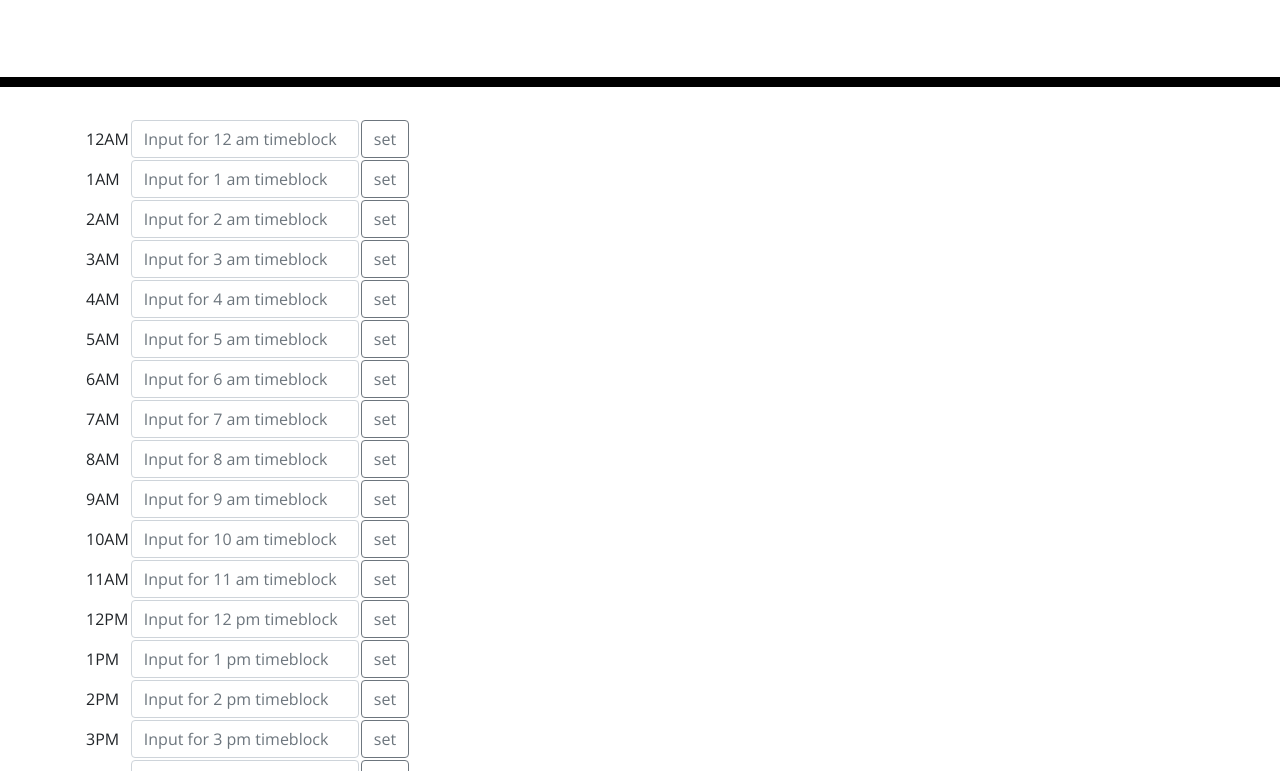
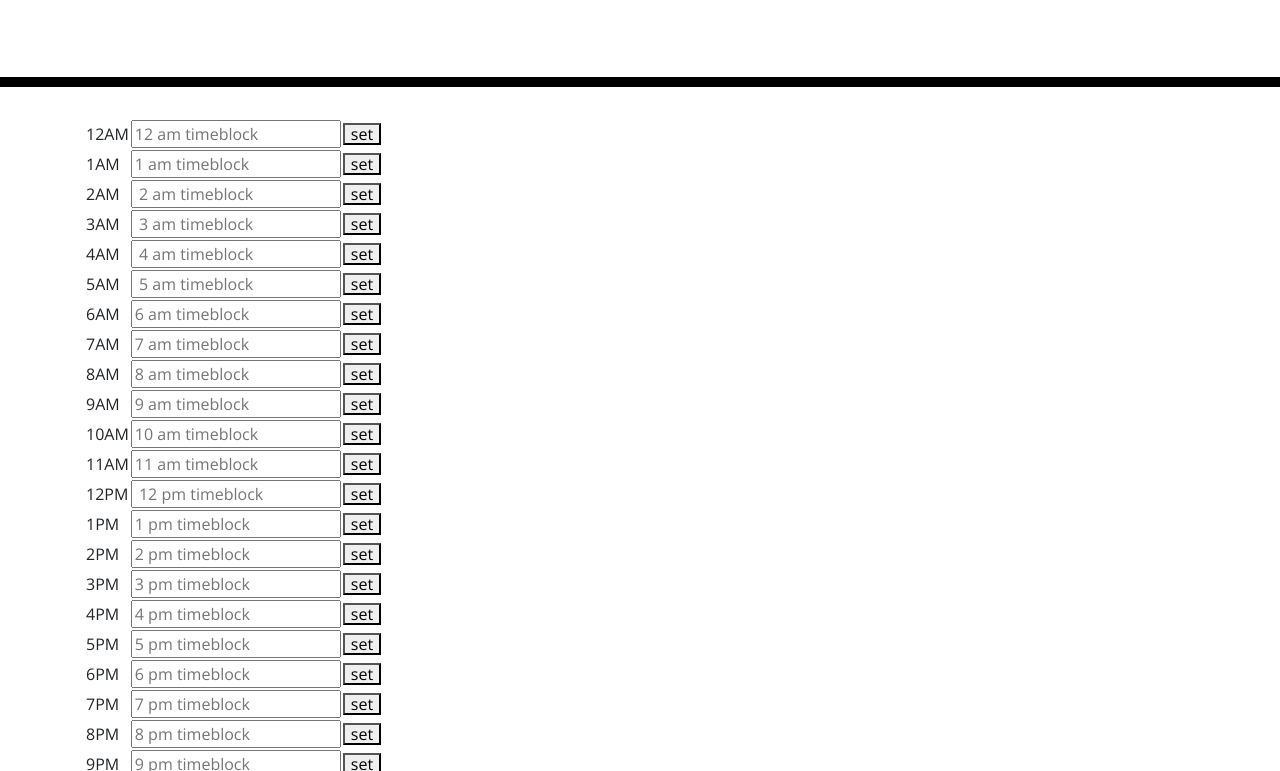
Before and after one commit to Destinyfleming/calendar_scheduler, a plain HTML site: page index.html in a window 1280 px wide. Shown: the part 181-952 px from the top of the page. Drawn offline with nearby package versions, Linux system fonts and the light colour scheme.

Commit message:
moved around html

```diff
--- a/index.html
+++ b/index.html
@@ -34,10 +34,10 @@
         <tr id="row">
             <td>12AM</td>
             <td>
-              <input type="text" class="form-control" placeholder="Input for 12 am timeblock" aria-label="12 am"/>
+              <input type="text" placeholder="12 am timeblock" />
             </td>
             <td>
-              <button class="btn btn-outline-secondary" type="button" id="saveBtn" onclick="setTime(0, 24)">
+              <button type="button" id="saveBtn" onclick="setTime(0, 24)">
                 set
               </button>
             </td>
@@ -46,10 +46,10 @@
         <tr id="row">
             <td>1AM</td>
             <td>
-              <input type="text" class="form-control" placeholder="Input for 1 am timeblock" aria-label="1 am"/>
+              <input type="text" placeholder="1 am timeblock" />
             </td>
             <td>
-              <button class="btn btn-outline-secondary" type="button" id="saveBtn" onclick="setTime(0, 1)">
+              <button type="button" id="saveBtn" onclick="setTime(0, 1)">
                 set
               </button>
             </td>
@@ -58,10 +58,10 @@
         <tr id="row">
             <td>2AM</td>
             <td>
-              <input type="text" class="form-control" placeholder="Input for 2 am timeblock" aria-label="2 am"/>
+              <input type="text" placeholder=" 2 am timeblock" />
             </td>
             <td>
-              <button class="btn btn-outline-secondary" type="button" id="saveBtn" onclick="setTime(0, 2)">
+              <button type="button" id="saveBtn" onclick="setTime(0, 2)">
                 set
               </button>
             </td>
@@ -70,10 +70,10 @@
         <tr id="row">
             <td>3AM</td>
             <td>
-              <input type="text" class="form-control" placeholder="Input for 3 am timeblock" aria-label="3 am"/>
+              <input type="text" placeholder=" 3 am timeblock" />
             </td>
             <td>
-              <button class="btn btn-outline-secondary" type="button" id="saveBtn" onclick="setTime(0, 3)">
+              <button type="button" id="saveBtn" onclick="setTime(0, 3)">
                 set
               </button>
             </td>
@@ -82,10 +82,10 @@
         <tr id="row">
             <td>4AM</td>
             <td>
-              <input type="text" class="form-control" placeholder="Input for 4 am timeblock" aria-label="4 am"/>
+              <input type="text" placeholder=" 4 am timeblock" />
             </td>
             <td>
-              <button class="btn btn-outline-secondary" type="button" id="saveBtn" onclick="setTime(0, 4)">
+              <button type="button" id="saveBtn" onclick="setTime(0, 4)">
                 set
               </button>
             </td>
@@ -94,10 +94,10 @@
         <tr id="row">
             <td>5AM</td>
             <td>
-              <input type="text" class="form-control" placeholder="Input for 5 am timeblock" aria-label="5 am"/>
+              <input type="text"  placeholder=" 5 am timeblock" />
             </td>
             <td>
-              <button class="btn btn-outline-secondary" type="button" id="saveBtn" onclick="setTime(0, 5)">
+              <button type="button" id="saveBtn" onclick="setTime(0, 5)">
                 set
               </button>
             </td>
@@ -106,10 +106,10 @@
         <tr id="row">
             <td>6AM</td>
             <td>
-              <input type="text" class="form-control" placeholder="Input for 6 am timeblock" aria-label="6 am"/>
+              <input type="text" placeholder="6 am timeblock" />
             </td>
             <td>
-              <button class="btn btn-outline-secondary" type="button" id="saveBtn" onclick="setTime(0, 6)">
+              <button type="button" id="saveBtn" onclick="setTime(0, 6)">
                 set
               </button>
             </td>
@@ -118,10 +118,10 @@
         <tr id="row">
             <td>7AM</td>
             <td>
-              <input type="text" class="form-control" placeholder="Input for 7 am timeblock" aria-label="7 am"/>
+              <input type="text" placeholder="7 am timeblock" />
             </td>
             <td>
-              <button class="btn btn-outline-secondary" type="button" id="saveBtn" onclick="setTime(0, 7)">
+              <button type="button" id="saveBtn" onclick="setTime(0, 7)">
                 set
               </button>
             </td>
@@ -130,10 +130,10 @@
         <tr id="row">
             <td>8AM</td>
             <td>
-              <input type="text" class="form-control" placeholder="Input for 8 am timeblock" aria-label="8 am"/>
+              <input type="text" placeholder="8 am timeblock" />
             </td>
             <td>
-              <button class="btn btn-outline-secondary" type="button" id="saveBtn" onclick="setTime(0, 8)">
+              <button type="button" id="saveBtn" onclick="setTime(0, 8)">
                 set
               </button>
             </td>
@@ -142,10 +142,10 @@
         <tr id="row">
             <td>9AM</td>
             <td>
-              <input type="text" class="form-control" placeholder="Input for 9 am timeblock" aria-label="9 am"/>
+              <input type="text" placeholder="9 am timeblock" />
             </td>
             <td>
-              <button class="btn btn-outline-secondary" type="button" id="saveBtn" onclick="setTime(0, 9)">
+              <button type="button" id="saveBtn" onclick="setTime(0, 9)">
                 set
               </button>
             </td>
@@ -154,10 +154,10 @@
         <tr id="row">
             <td>10AM</td>
             <td>
-              <input type="text" class="form-control" placeholder="Input for 10 am timeblock" aria-label="10 am"/>
+              <input type="text" placeholder="10 am timeblock" />
             </td>
             <td>
-              <button class="btn btn-outline-secondary" type="button" id="saveBtn" onclick="setTime(0, 10)">
+              <button type="button" id="saveBtn" onclick="setTime(0, 10)">
                 set
               </button>
             </td>
@@ -166,10 +166,10 @@
         <tr id="row">
             <td>11AM</td>
             <td>
-              <input type="text" class="form-control" placeholder="Input for 11 am timeblock" aria-label="11 am"/>
+              <input type="text" placeholder="11 am timeblock" />
             </td>
             <td>
-              <button class="btn btn-outline-secondary" type="button" id="saveBtn" onclick="setTime(0, 11)">
+              <button type="button" id="saveBtn" onclick="setTime(0, 11)">
                 set
               </button>
             </td>
@@ -178,10 +178,10 @@
         <tr id="row">
             <td>12PM</td>
             <td>
-              <input type="text" class="form-control" placeholder="Input for 12 pm timeblock" aria-label="12 pm"/>
+              <input type="text" placeholder=" 12 pm timeblock" />
             </td>
             <td>
-              <button class="btn btn-outline-secondary" type="button" id="saveBtn" onclick="setTime(0, 12)">
+              <button type="button" id="saveBtn" onclick="setTime(0, 12)">
                 set
               </button>
             </td>
@@ -190,10 +190,10 @@
         <tr id="row">
             <td>1PM</td>
             <td>
-              <input type="text" class="form-control" placeholder="Input for 1 pm timeblock" aria-label="1 pm"/>
+              <input type="text" placeholder="1 pm timeblock" />
             </td>
             <td>
-              <button class="btn btn-outline-secondary" type="button" id="saveBtn" onclick="setTime(0, 13)">
+              <button type="button" id="saveBtn" onclick="setTime(0, 13)">
                 set
               </button>
             </td>
@@ -202,10 +202,10 @@
         <tr id="row">
             <td>2PM</td>
             <td>
-              <input type="text" class="form-control" placeholder="Input for 2 pm timeblock" aria-label="2 pm"/>
+              <input type="text" placeholder="2 pm timeblock" />
             </td>
             <td>
-              <button class="btn btn-outline-secondary" type="button" id="saveBtn" onclick="setTime(0, 14)">
+              <button type="button" id="saveBtn" onclick="setTime(0, 14)">
                 set
               </button>
             </td>
@@ -214,10 +214,10 @@
         <tr id="row">
             <td>3PM</td>
             <td>
-              <input type="text" class="form-control" placeholder="Input for 3 pm timeblock" aria-label="3 pm"/>
+              <input type="text" placeholder="3 pm timeblock" />
             </td>
             <td>
-              <button class="btn btn-outline-secondary" type="button" id="saveBtn" onclick="setTime(0, 15)">
+              <button type="button" id="saveBtn" onclick="setTime(0, 15)">
                 set
               </button>
             </td>
@@ -226,10 +226,10 @@
         <tr id="row">
             <td>4PM</td>
             <td>
-              <input type="text" class="form-control" placeholder="Input for 4 pm timeblock" aria-label="4 pm"/>
+              <input type="text" placeholder="4 pm timeblock" />
             </td>
             <td>
-              <button class="btn btn-outline-secondary" type="button" id="saveBtn" onclick="setTime(0, 16)">
+              <button type="button" id="saveBtn" onclick="setTime(0, 16)">
                 set
               </button>
             </td>
@@ -238,10 +238,10 @@
         <tr id="row">
             <td>5PM</td>
             <td>
-              <input type="text" class="form-control" placeholder="Input for 5 pm timeblock" aria-label="5 pm"/>
+              <input type="text" placeholder="5 pm timeblock" aria-label="5 pm"/>
             </td>
             <td>
-              <button class="btn btn-outline-secondary" type="button" id="saveBtn" onclick="setTime(0, 17)">
+              <button type="button" id="saveBtn" onclick="setTime(0, 17)">
                 set
               </button>
             </td>
@@ -250,10 +250,10 @@
         <tr id="row">
             <td>6PM</td>
             <td>
-              <input type="text" class="form-control" placeholder="Input for 6 pm timeblock" aria-label="6 pm"/>
+              <input type="text" placeholder="6 pm timeblock" />
             </td>
             <td>
-              <button class="btn btn-outline-secondary" type="button" id="saveBtn" onclick="setTime(0, 18)">
+              <button type="button" id="saveBtn" onclick="setTime(0, 18)">
                 set
               </button>
             </td>
@@ -262,10 +262,10 @@
         <tr id="row">
             <td>7PM</td>
             <td>
-              <input type="text" class="form-control" placeholder="Input for 7 pm timeblock" aria-label="7 pm"/>
+              <input type="text" placeholder="7 pm timeblock" />
             </td>
             <td>
-              <button class="btn btn-outline-secondary" type="button" id="saveBtn" onclick="setTime(0, 19)">
+              <button type="button" id="saveBtn" onclick="setTime(0, 19)">
                 set
               </button>
             </td>
@@ -274,10 +274,10 @@
         <tr id="row">
             <td>8PM</td>
             <td>
-              <input type="text" class="form-control" placeholder="Input for 8 pm timeblock" aria-label="8 pm"/>
+              <input type="text" placeholder="8 pm timeblock" />
             </td>
             <td>
-              <button class="btn btn-outline-secondary" type="button" id="saveBtn" onclick="setTime(0, 20)">
+              <button type="button" id="saveBtn" onclick="setTime(0, 20)">
                 set
               </button>
             </td>
@@ -286,10 +286,10 @@
         <tr id="row">
             <td>9PM</td>
             <td>
-              <input type="text" class="form-control" placeholder="Input for 9 pm timeblock" aria-label="9 pm"/>
+              <input type="text" placeholder="9 pm timeblock" />
             </td>
             <td>
-              <button class="btn btn-outline-secondary" type="button" id="saveBtn" onclick="setTime(0, 21)">
+              <button type="button" id="saveBtn" onclick="setTime(0, 21)">
                 set
               </button>
             </td>
@@ -298,10 +298,10 @@
         <tr id="row">
             <td>10PM</td>
             <td>
-              <input type="text" class="form-control" placeholder="Input for 10pm timeblock" aria-label="10 pm"/>
+              <input type="text" placeholder="10pm timeblock" />
             </td>
             <td>
-              <button class="btn btn-outline-secondary" type="button" id="saveBtn" onclick="setTime(0, 22)">
+              <button type="button" id="saveBtn" onclick="setTime(0, 22)">
                 set
               </button>
             </td>
@@ -310,10 +310,10 @@
         <tr id="row">
             <td>11PM</td>
             <td>
-              <input type="text" class="form-control" placeholder="Input for 11 pm timeblock" aria-label="11 pm"/>
+              <input type="text" placeholder="11 pm timeblock" />
             </td>
             <td>
-              <button class="btn btn-outline-secondary" type="button" id="saveBtn" onclick="setTime(0, 23)">
+              <button type="button" id="saveBtn" onclick="setTime(0, 23)">
                 set
               </button>
             </td>
```
